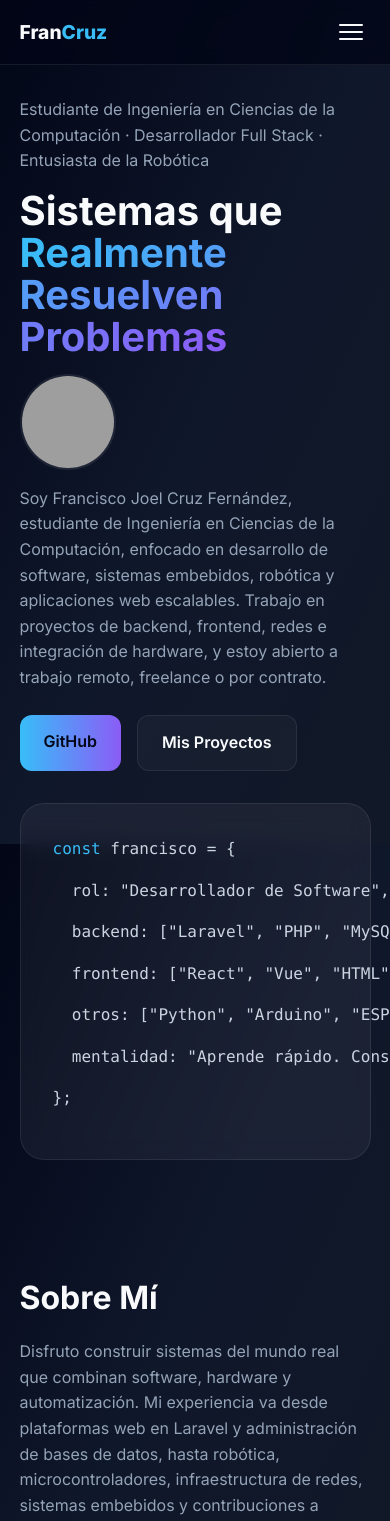
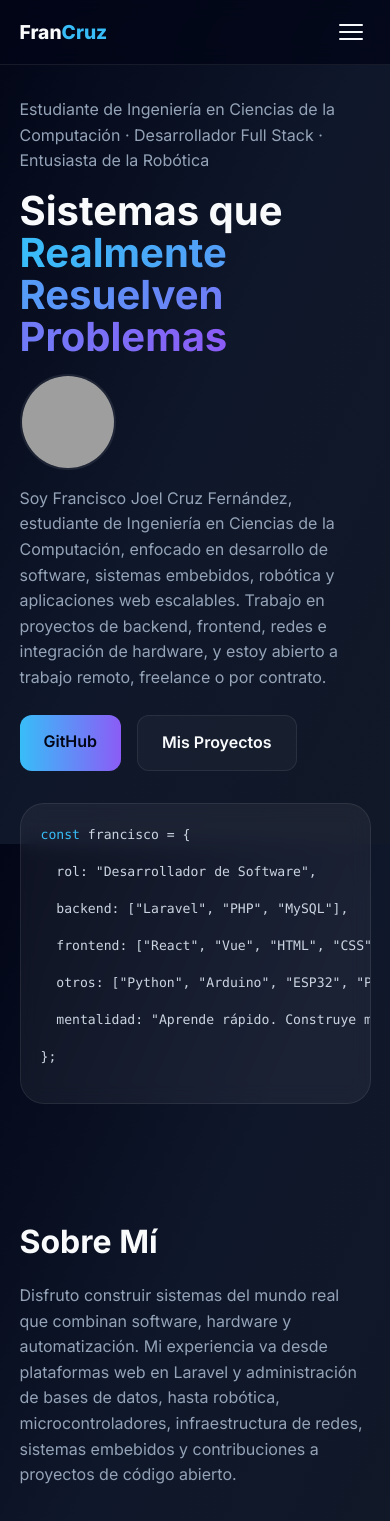
Before and after one commit to Fran-cruz/portafolio-portales, a React (Vite) app: page / in a window 390 px wide. Shown: the top 1521 px of the page. Built offline with nearby package versions, Linux system fonts and the light colour scheme; grey boxes are pictures that could not be loaded.

Commit message:
fix: evitar recorte del fragmento de código en pantallas estrechas, eliminar mención de Upwork del subtítulo de Contacto

```diff
--- a/src/sections/Contact.jsx
+++ b/src/sections/Contact.jsx
@@ -9,7 +9,7 @@ export default function Contact() {
       <div className="container">
         <SectionHeading
           title="Contacto"
-          subtitle="¿Interesado en colaborar, trabajo de desarrollo o proyectos técnicos? También estoy disponible para trabajo freelance a través de Upwork."
+          subtitle="¿Interesado en colaborar, trabajo de desarrollo o proyectos técnicos?"
         />
 
         <div className={styles.socials}>
--- a/src/sections/Hero.module.css
+++ b/src/sections/Hero.module.css
@@ -7,7 +7,7 @@
 
 .content {
   display: grid;
-  grid-template-columns: repeat(auto-fit, minmax(320px, 1fr));
+  grid-template-columns: repeat(auto-fit, minmax(280px, 1fr));
   gap: 4rem;
   align-items: center;
 }
@@ -56,6 +56,7 @@
   backdrop-filter: blur(10px);
   border-radius: 24px;
   padding: 2rem;
+  overflow-x: auto;
 }
 
 .codeLine {
@@ -73,4 +74,12 @@
   .content {
     gap: 2rem;
   }
+
+  .codeCard {
+    padding: 1.25rem;
+  }
+
+  .codeLine {
+    font-size: 0.82rem;
+  }
 }
```
